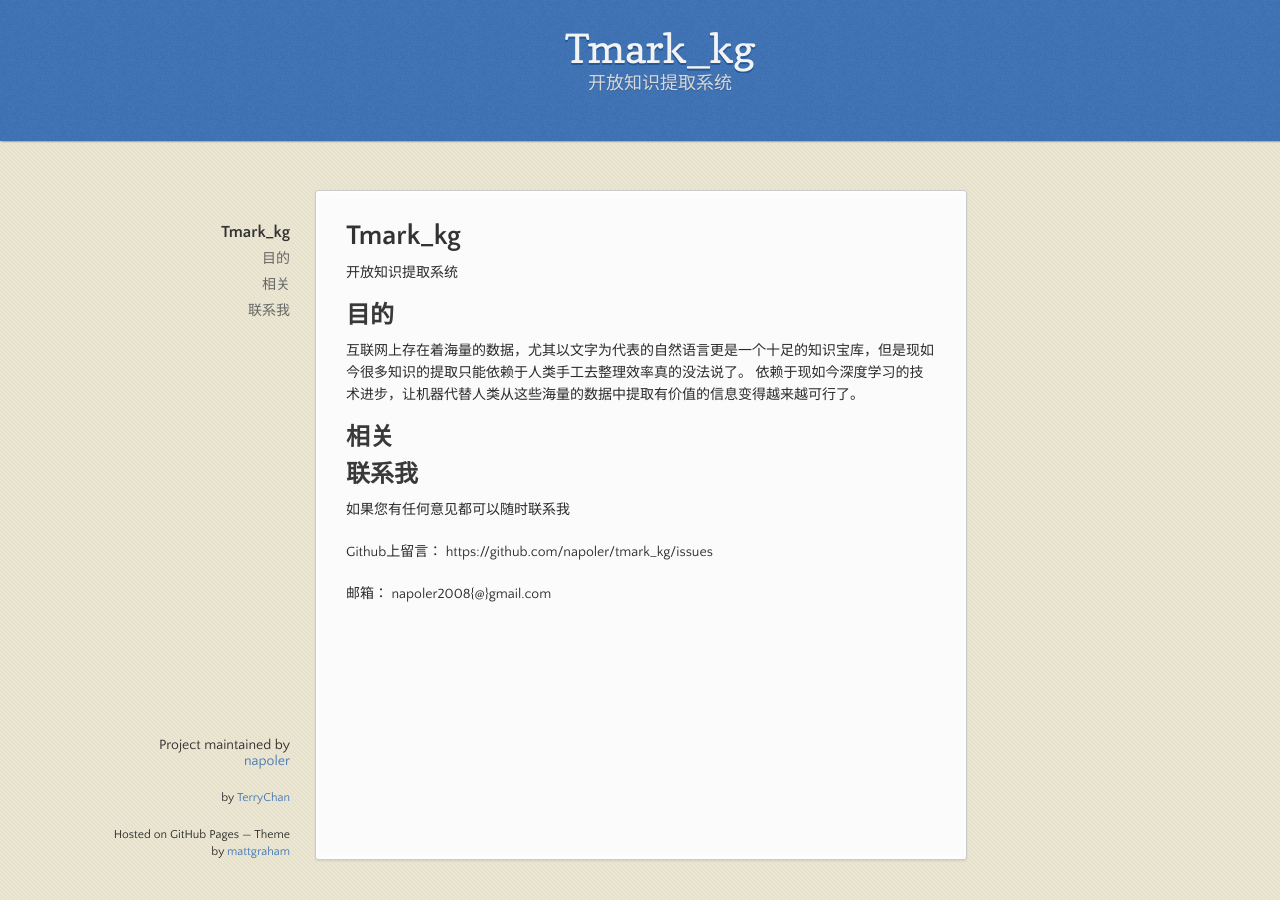
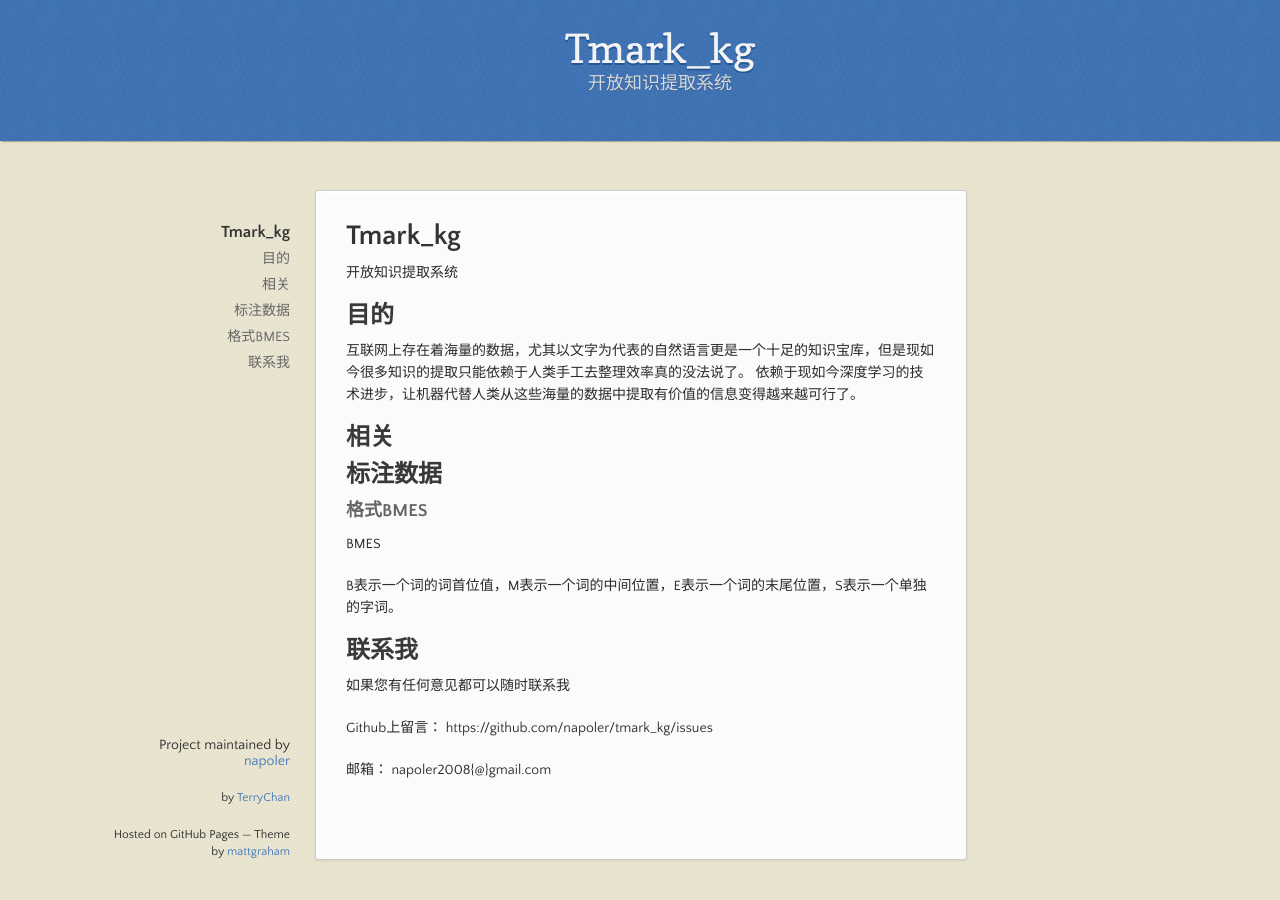
Before and after one commit to napoler/tmark_kg, a Jekyll site: the page built from docs/index.md, in a window 1280 px wide. Built offline with Jekyll 4.4.1, drawn with Linux system fonts in a browser that asks for light colours.

Commit message:
Signed-off-by: Terry chan <napoler2008@gmail.com>

```diff
--- a/docs/index.md
+++ b/docs/index.md
@@ -14,6 +14,14 @@ layout: default
 
 ## 相关
 
+## 标注数据
+
+### 格式BMES
+
+BMES
+
+B表示一个词的词首位值，M表示一个词的中间位置，E表示一个词的末尾位置，S表示一个单独的字词。
+
 
 ## 联系我
 
```
